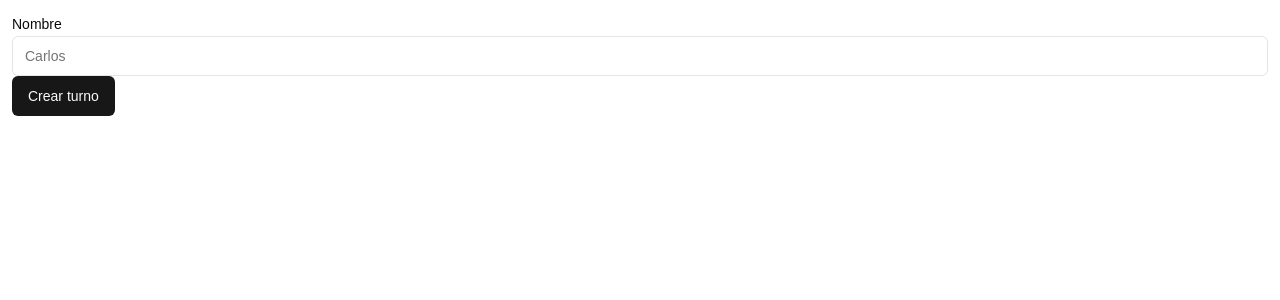
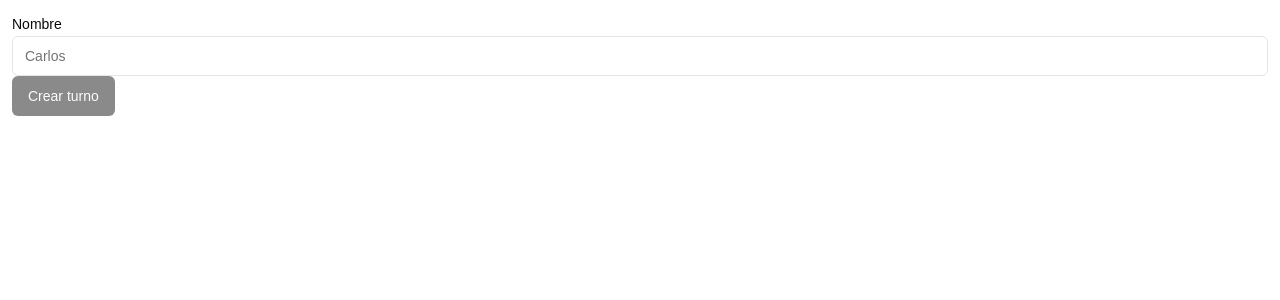
Before and after one commit to carlosquesada24/turns-system-mvp, a Next.js app: page / in a window 1280 px wide. Shown: the top 300 px of the page. Built offline with nearby package versions, Linux system fonts and the light colour scheme.

Commit message:
Minimum Create turn logic disability created

```diff
--- a/app/(modules)/(turns-generation)/(components)/TurnCreationForm/TurnCreationForm.tsx
+++ b/app/(modules)/(turns-generation)/(components)/TurnCreationForm/TurnCreationForm.tsx
@@ -28,6 +28,8 @@ const TurnCreationForm = ({ onSubmit }: TurnCreationFormProps) => {
     typeof onSubmit === "function" && onSubmit(formValues);
   };
 
+  const isCreateTurnButtonDisabled = formValues.name.length < 1;
+
   return (
     <div>
       <Label htmlFor="name">Nombre</Label>
@@ -37,7 +39,12 @@ const TurnCreationForm = ({ onSubmit }: TurnCreationFormProps) => {
         onChange={(e) => handleInputChange("name", e.currentTarget.value)}
         placeholder="Carlos"
       />
-      <Button onClick={() => handleSubmit(formValues)}>Crear turno</Button>
+      <Button
+        disabled={isCreateTurnButtonDisabled}
+        onClick={() => handleSubmit(formValues)}
+      >
+        Crear turno
+      </Button>
     </div>
   );
 };
```
